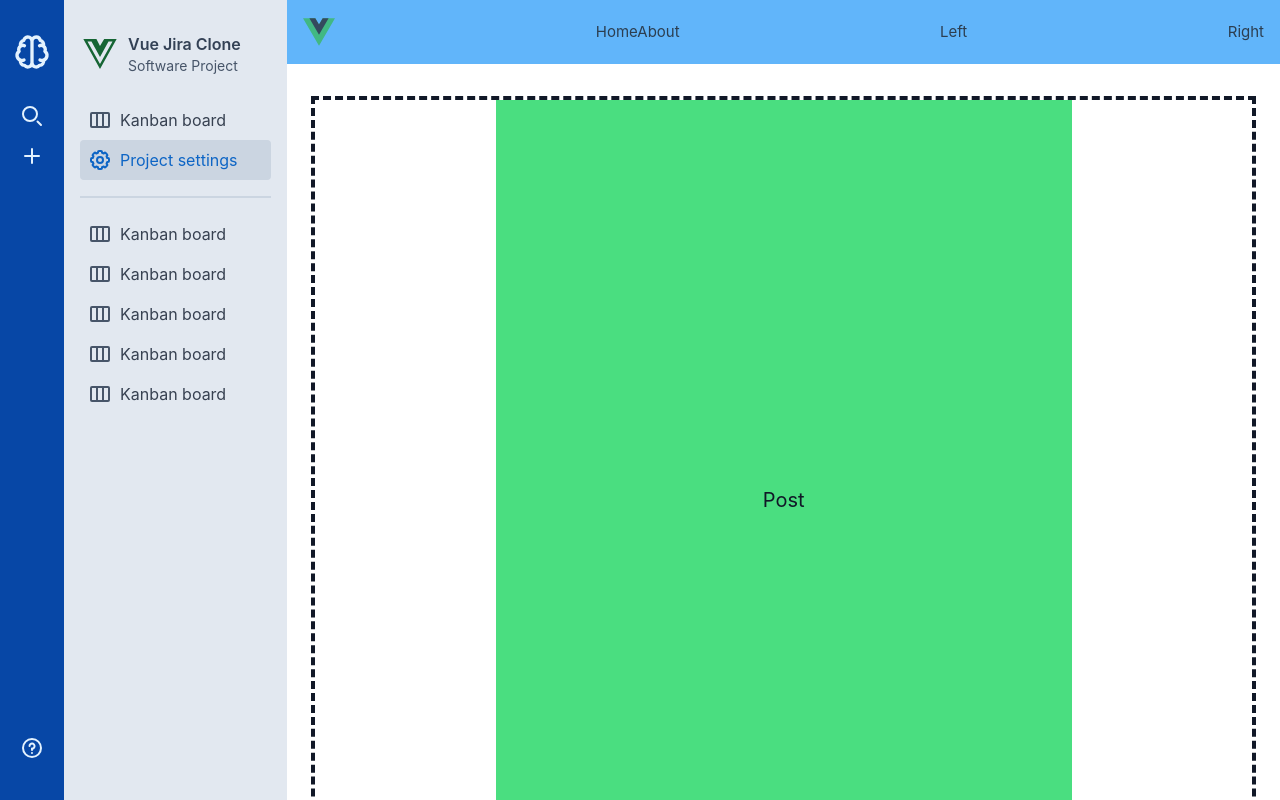
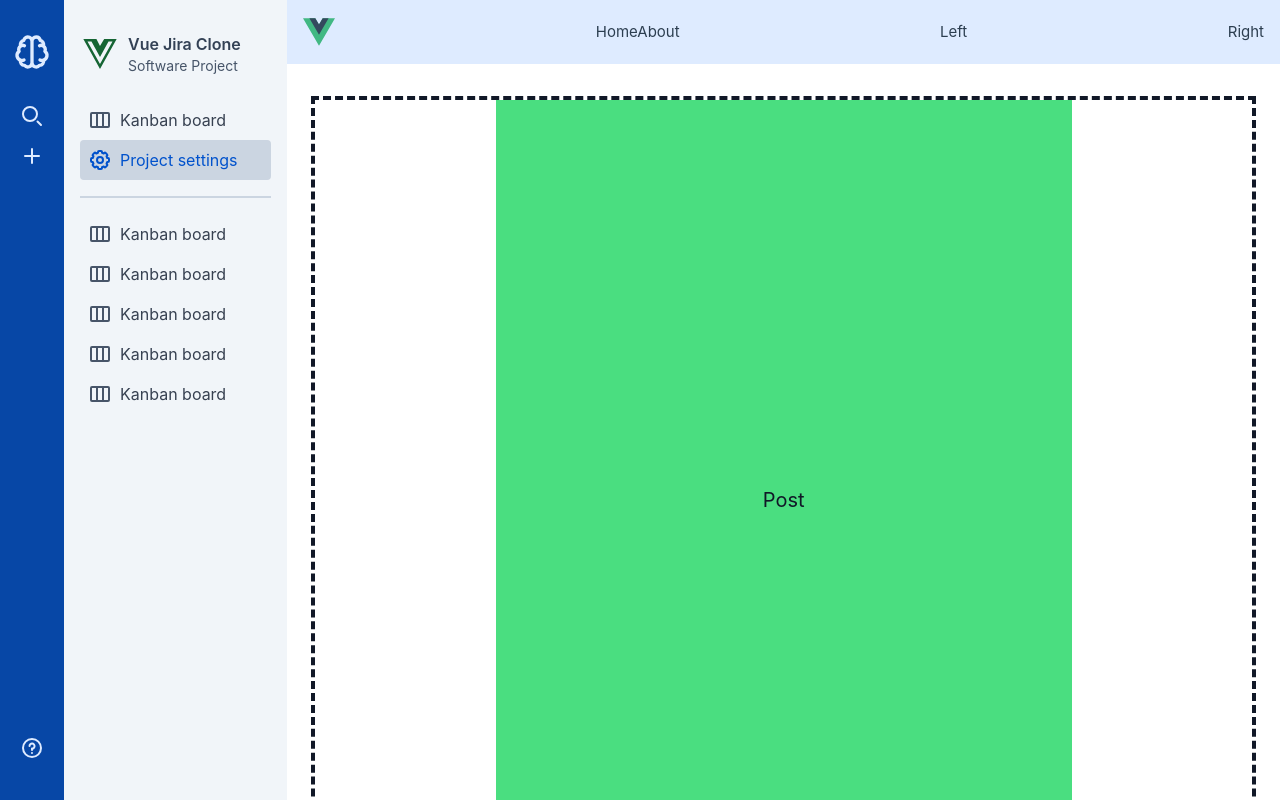
Before and after one commit to emPeeGee/arij, a Vue app: page / in a window 1280 px wide. Built offline with nearby package versions, Linux system fonts and the light colour scheme.

Commit message:
fix: use primary color alias instead of blue and fix blue pallete

```diff
--- a/src/components/AppHeader.vue
+++ b/src/components/AppHeader.vue
@@ -3,7 +3,7 @@ import { RouterLink } from 'vue-router'
 </script>
 
 <template>
-  <header class="flex justify-between items-center bg-blue-300 p-4">
+  <header class="flex justify-between items-center bg-primary-50 p-4">
     <img alt="Vue logo" class="w-8 h-8" src="@/assets/logo.svg" width="125" height="125" />
     <nav>
       <RouterLink to="/">Home</RouterLink>
--- a/src/components/NavigationSidebar.vue
+++ b/src/components/NavigationSidebar.vue
@@ -4,7 +4,7 @@ import ColumnIcon from '@/components/icons/ColumnIcon.vue'
 </script>
 
 <template>
-  <nav class="flex w-72 h-full bg-slate-200">
+  <nav class="flex w-72 h-full bg-slate-100">
     <div class="w-full flex mx-auto px-4 py-8">
       <div class="w-full h-full flex flex-col text-gray-900 text-xl">
         <div class="flex mb-6 gap-2">
@@ -37,7 +37,7 @@ import ColumnIcon from '@/components/icons/ColumnIcon.vue'
 
           <div class="flex justify-start items-center gap-2 p-2 rounded bg-slate-300">
             <CogIcon highlight />
-            <p class="text-base text-blue-800">Project settings</p>
+            <p class="text-base text-primary-400">Project settings</p>
           </div>
 
           <hr class="my-4 h-0.5 border-t-0 bg-slate-300 dark:bg-slate-400" />
--- a/src/components/UtilitySidebar.vue
+++ b/src/components/UtilitySidebar.vue
@@ -6,7 +6,7 @@ import AppLogo from './icons/AppLogo.vue'
 </script>
 <template>
   <aside class="flex flex-row h-full">
-    <nav class="flex w-16 h-full bg-primary-900">
+    <nav class="flex w-16 h-full bg-primary-500">
       <div class="w-full flex mx-auto py-8">
         <div class="w-full h-full flex flex-col items-center text-gray-900 text-xl">
           <div class="w-full mb-auto">
--- a/src/components/icons/CogIcon.vue
+++ b/src/components/icons/CogIcon.vue
@@ -6,7 +6,7 @@ defineProps<{
 <template>
   <svg
     class="w-6 h-6"
-    :class="highlight ? 'text-blue-800' : 'text-slate-600'"
+    :class="highlight ? 'text-primary-400' : 'text-slate-600'"
     aria-hidden="true"
     xmlns="http://www.w3.org/2000/svg"
     width="24"
--- a/tailwind.config.js
+++ b/tailwind.config.js
@@ -2,16 +2,16 @@ const colors = require('tailwindcss/colors')
 
 const customColors = {
   blue: {
-    50: '#e3f2fe',
-    100: '#bbdefd',
-    200: '#8fcafc',
-    300: '#61b5fa',
-    400: '#3ca5fa',
-    500: '#1396f8',
-    600: '#1388ea',
-    700: '#1076d7',
-    800: '#0d65c5',
-    900: '#0747a6'
+    50: '#DEEBFF',
+    100: '#4C9AFF',
+    200: '#2684FF',
+    300: '#0065FF',
+    400: '#0052CC',
+    500: '#0747A6',
+    600: '#003E8A',
+    700: '#003066',
+    800: '#00224D',
+    900: '#001637'
   }
 }
 
```
